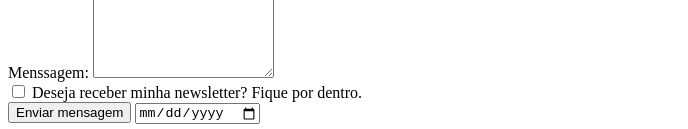
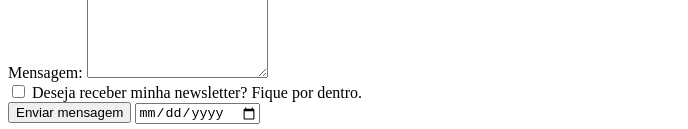
Before and after one commit to MauriCMello/Site, a plain HTML site: page index.html in a window 1280 px wide. Shown: the part 1066-1195 px from the top of the page, without its empty margins (0-688 px from the left). Drawn offline with Linux system fonts and the light colour scheme.

Commit message:
correção da palavra mensagem

```diff
--- a/index.html
+++ b/index.html
@@ -121,8 +121,8 @@
                     <option value="outro">Outro</option>
                 </select> <br>
 
-                <label for="menssagem">Menssagem:</label>
-                <textarea name="menssagem" id="menssagem" cols="20" rows="5" required></textarea>   <br>
+                <label for="mensagem">Mensagem:</label>
+                <textarea name="mensagem" id="mensagem" cols="20" rows="5" required></textarea>   <br>
 
                 <input type="checkbox" id="inscricao" name="inscricao">
                 <label for="inscricao">Deseja receber minha newsletter? Fique por dentro.</label> <br>
```
